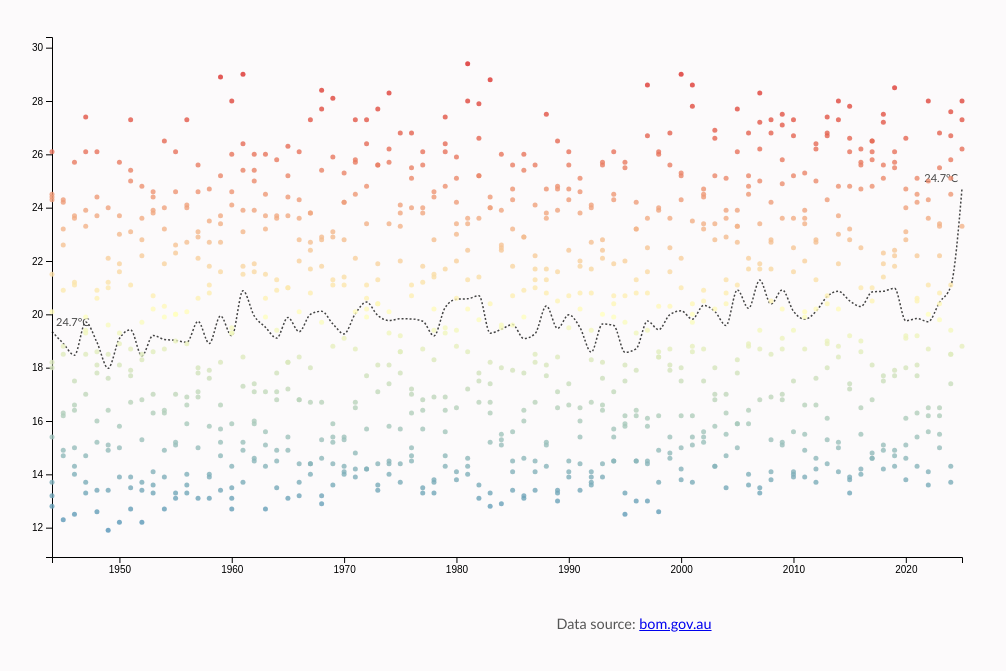
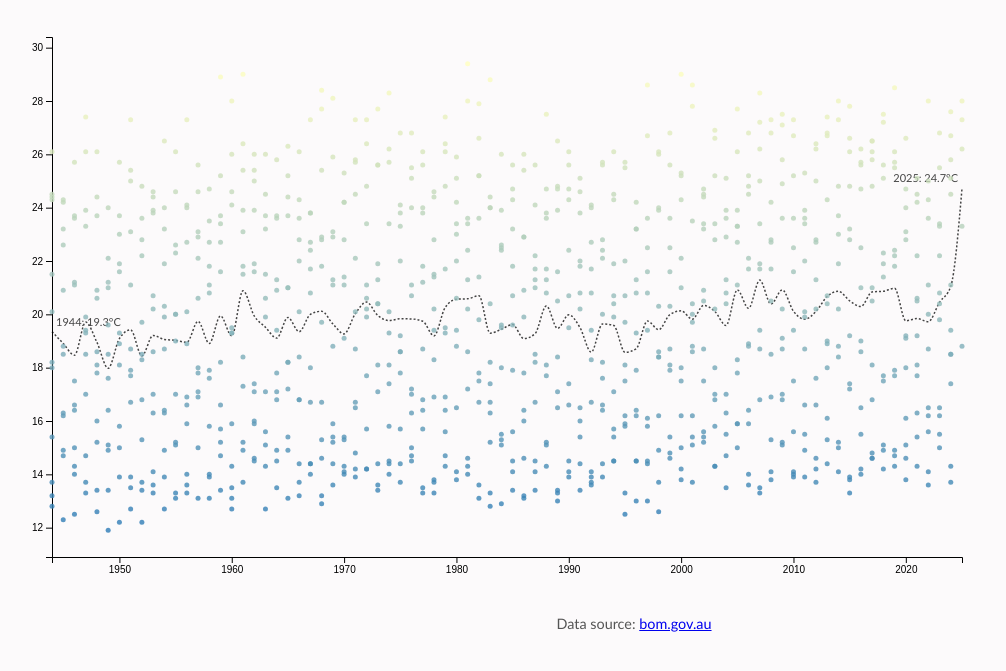
Before and after one commit to luciaplacidi/melbourne-temp, a plain HTML site: page index.html in a window 1280 px wide. Shown: the part 63-734 px from the top of the page, without its empty margins (6-1012 px from the left). Drawn offline with nearby package versions, Linux system fonts and the light colour scheme.

Commit message:
Update index.html

```diff
--- a/index.html
+++ b/index.html
@@ -52,9 +52,6 @@ const formatMonthYear = d3.timeFormat("%b %Y");
 
 const x = d3.scaleLinear().range([0, width]);
 const y = d3.scaleLinear().range([height, 0]);
-const color = d3.scaleLinear()
-  .domain([10, 20, 30])
-  .range(["#2c7bb6", "#ffffbf", "#d7191c"]);
 
 const tooltip = d3.select(".tooltip");
 
@@ -68,6 +65,11 @@ d3.csv("melb_temp.csv", d => ({
   x.domain(d3.extent(data, d => d.year));
   y.domain([d3.min(data, d => d.temp) - 1, d3.max(data, d => d.temp) + 1]);
 
+  // 🔷 Color scale based on temperature range
+  const color = d3.scaleLinear()
+    .domain(d3.extent(data, d => d.temp))
+    .range(["#2c7bb6", "#ffffbf", "#d7191c"]);
+
   // 🔢 Group data by year to get yearly averages
   const yearlyAvg = d3.rollups(
     data,
@@ -75,7 +77,7 @@ const yearlyAvg = d3.rollups(
     d => d.year
   ).map(([year, avg]) => ({ year, avg }));
 
-// Average line
+  // 🔷 Draw average line
   const avgLine = d3.line()
     .curve(d3.curveMonotoneX)
     .x(d => x(d.year))
@@ -89,29 +91,33 @@ g.append("path")
     .attr("stroke-dasharray", "2 2")
     .attr("d", avgLine);
 
+  // 🏷️ Add labels for first and last average values
+  const first = yearlyAvg[0];
+  const last = yearlyAvg[yearlyAvg.length - 1];
+
   g.append("text")
-  .attr("x", x(yearlyAvg[0].year) + 4)
-  .attr("y", y(yearlyAvg[0].avg) - 6)
+    .attr("x", x(first.year) + 4)
+    .attr("y", y(first.avg) - 6)
     .attr("font-size", "11px")
     .attr("fill", "#444")
-  .text(`${yearlyAvg[yearlyAvg.length - 1].avg.toFixed(1)}°C`);
+    .text(`${first.year}: ${first.avg.toFixed(1)}°C`);
 
   g.append("text")
-  .attr("x", x(yearlyAvg[yearlyAvg.length - 1].year) - 4)
-  .attr("y", y(yearlyAvg[yearlyAvg.length - 1].avg) - 6)
+    .attr("x", x(last.year) - 4)
+    .attr("y", y(last.avg) - 6)
     .attr("text-anchor", "end")
     .attr("font-size", "11px")
     .attr("fill", "#444")
-  .text(`${yearlyAvg[yearlyAvg.length - 1].avg.toFixed(1)}°C`);
+    .text(`${last.year}: ${last.avg.toFixed(1)}°C`);
 
-
-  // Axes
+  // 📉 Axes
   g.append("g")
     .attr("transform", `translate(0,${height})`)
     .call(d3.axisBottom(x).tickFormat(d3.format("d")));
 
   g.append("g").call(d3.axisLeft(y));
 
+  // 🔘 Circles and Hover Interaction
   g.selectAll("circle")
     .data(data)
     .join("circle")
@@ -130,7 +136,7 @@ g.append("text")
       g.selectAll(".hover-line").remove();
 
       const lineGenerator = d3.line()
-        .curve(d3.curveMonotoneX)  // Optional: smooth curved line
+        .curve(d3.curveMonotoneX)
         .x(p => x(p.year))
         .y(p => y(p.temp));
 
```
Lines whose indentation alone changed are shown as unchanged.
